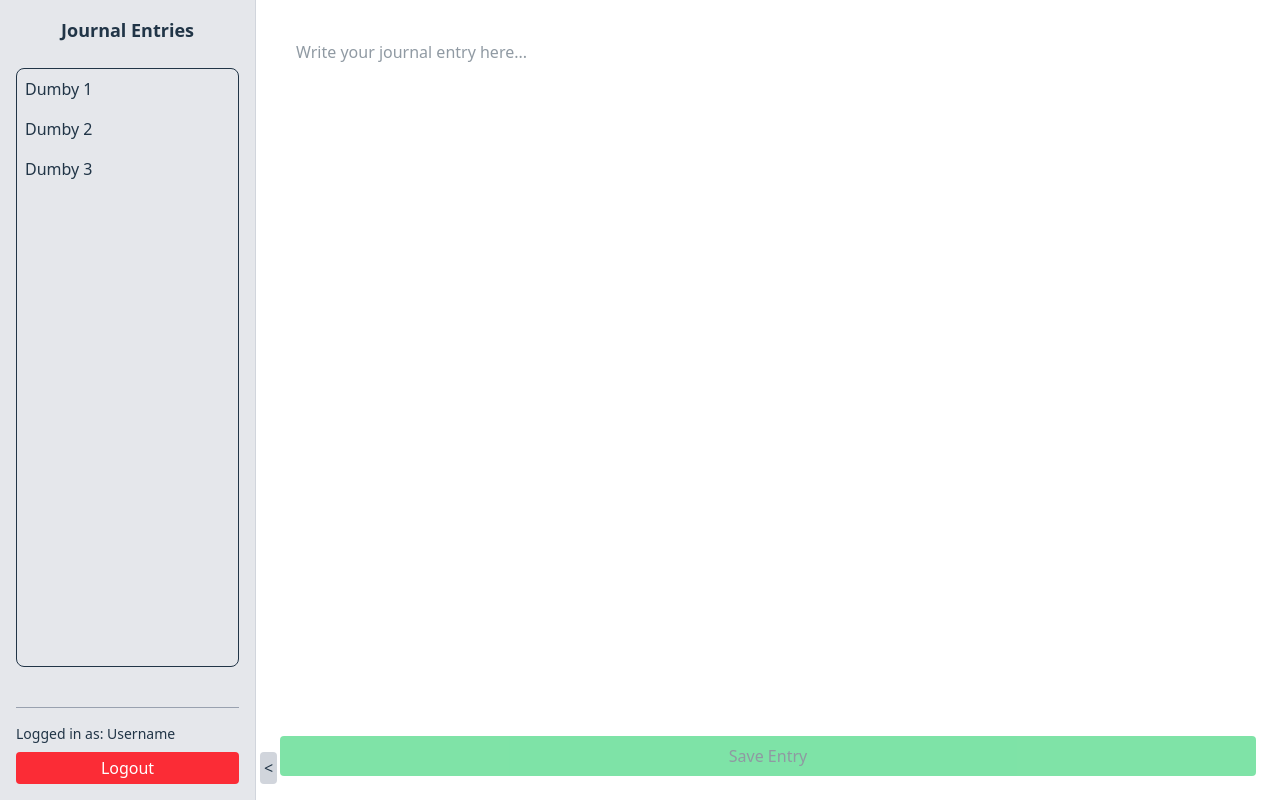
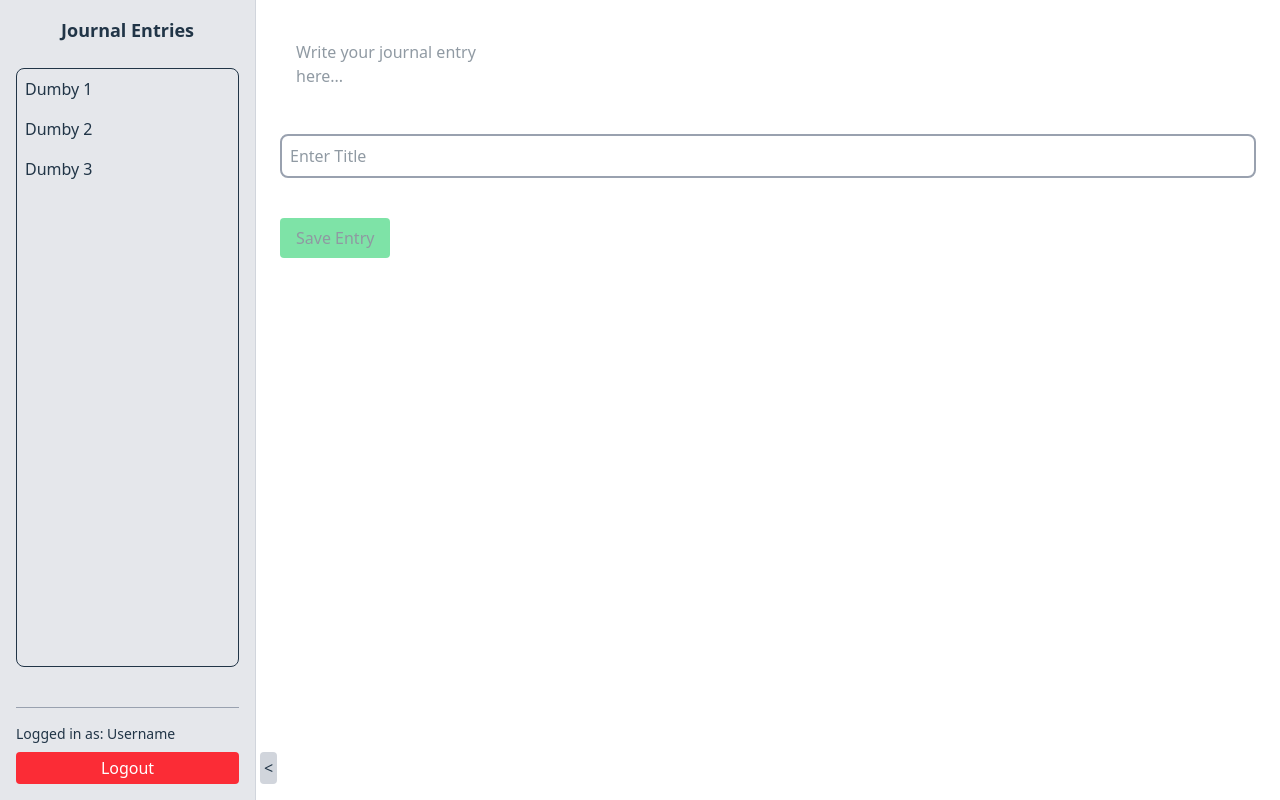
Before and after one commit to Samuel-Rojas/Mino, a React (Vite) app in the folder mino/: page /mainpage in a window 1280 px wide. Built offline with nearby package versions, Linux system fonts and the light colour scheme; no server answers.

Commit message:
added a post endpoint, need to rewrite the get endpoint and make the UI much nicer, then render in the entries dynamically

```diff
--- a/mino/src/App.tsx
+++ b/mino/src/App.tsx
@@ -3,7 +3,6 @@ import { AnimatePresence } from 'framer-motion';
 import Welcome from './pages/Welcome';
 import Login from './pages/Login';
 import MainPage from './pages/MainPage';
-import SaveJournal from './pages/SaveJournal';
 import Testing from './pages/Testing';
 
 function App() {
@@ -13,7 +12,6 @@ function App() {
             <Route path="/" element={<Welcome />} />
             <Route path="/login" element={<Login />} />
             <Route path="/mainpage" element={<MainPage />} />
-            <Route path="/savejournal" element={<SaveJournal />} />
             <Route path="/testing" element={<Testing />} />
         </Routes>
         </AnimatePresence>
--- a/mino/src/pages/JournalEntry.tsx
+++ b/mino/src/pages/JournalEntry.tsx
@@ -1,36 +1,112 @@
-import { useState } from "react";
-import { useNavigate } from "react-router-dom";
+import { useState, useEffect } from "react";
+
+interface JournalEntry {
+  id: number | null;
+  title: string | null;
+  content: string | null;
+  date: string | null;
+}
 
 function JournalEntry() {
-    const [entryContent, setEntryContent] = useState("");
-    const navigate = useNavigate();
+  const [newEntryTitle, setNewEntryTitle] = useState<string>("");
+  const [newEntryContent, setNewEntryContent] = useState<string>("");
+  const [formMessage, setFormMessage] = useState<string | null>(null);
 
-    const handleContentChange = (event: React.ChangeEvent<HTMLTextAreaElement>) => {
-        setEntryContent(event.target.value);
+  const [journalEntries, setJournalEntries] = useState<JournalEntry[]>([]);
+  const [loadingMessage, setLoadingMessage] = useState<string>(
+    "Loading journal entries...."
+  );
+  const [errorMessage, setErrorMessage] = useState<string | null>(null);
+
+  const fetchJournalEntries = async () => {
+    setLoadingMessage("Loading journal entries...");
+    setErrorMessage(null);
+
+    try {
+      const response = await fetch("http://localhost:3001/api/entries");
+      if (!response.ok)
+        throw new Error(`HTTP error! status: ${response.status}`);
+      const data: JournalEntry[] = await response.json();
+      setJournalEntries(data);
+      setLoadingMessage("");
+    } catch (error) {
+      console.log(`Error fetching journal entries: ${error}`);
+      setErrorMessage(
+        "Failed to load journal entries. Please check the backend server."
+      );
+      setLoadingMessage("");
+    }
   };
 
-    const handleSave = () => {
-        //For now just log the content to the console
-        console.log("Entry saved!:", entryContent);
-        navigate("/savejournal");
+  useEffect(() => {
+    fetchJournalEntries();
+  }, []);
 
+  const handleSave = async (e: React.FormEvent) => {
+    e.preventDefault();
+    setFormMessage(null);
+
+    if (!newEntryTitle || !newEntryContent) {
+      setFormMessage("Please provide both title and content");
+      return;
     }
 
+    try {
+      const response = await fetch("http://localhost:3001/api/entries", {
+        method: "POST",
+        headers: {
+          "Content-Type": "application/json",
+        },
+        body: JSON.stringify({
+          title: newEntryTitle,
+          content: newEntryContent,
+        }),
+      });
+      const responseData = await response.json();
+
+      if (!response.ok) {
+        throw new Error(
+          responseData.message || `HTTP Error! status: ${response.status}`
+        );
+      }
+
+      setFormMessage(responseData.message || "Entry added successfully!");
+      setNewEntryTitle("");
+      setNewEntryContent("");
+
+      await fetchJournalEntries();
+    } catch (error: any) {
+      console.error("Error adding new entry: ", error);
+      setFormMessage(`Error: ${error.message || "Failed to add entry."}`);
+    }
+  };
+
   return (
-        <div className="flex flex-col h-full p-6">
+    <section className="flex flex-col h-full p-6">
+      <form onSubmit={handleSave}>
         <textarea
           className="flex-grow rounded-md p-4 focus:outline-none focus:ring-2 focus:ring-indigo-200 resize-none"
           placeholder="Write your journal entry here..."
-                value={entryContent}
-                onChange={handleContentChange}
+          value={newEntryContent}
+          onChange={(e) => setNewEntryContent(e.target.value)}
         ></textarea>
-
+        <input
+          type="text"
+          placeholder="Enter Title"
+          className="border-2 border-gray-400 rounded-lg p-2 mb-6 mt-6 w-full"
+          value={newEntryTitle}
+          onChange={(e) => setNewEntryTitle(e.target.value)}
+        />
         <button
-            onClick={handleSave}
+          type="submit"
           className="mt-4 bg-green-500 py-2 px-4 rounded hover:bg-green-600 disabled:opacity-50"
-            disabled={!entryContent.trim()}
-            >Save Entry</button>
-        </div>
+          disabled={!newEntryContent.trim() && !newEntryTitle.trim()}
+        >
+          Save Entry
+        </button>
+        {formMessage && <p>{formMessage}</p>}
+      </form>
+    </section>
   );
 }
 
--- a/mino/src/pages/SaveJournal.tsx
+++ /dev/null
@@ -1,29 +0,0 @@
-import {motion} from 'framer-motion';
-
-function SaveEntry() {
-
-  const resumeBack = () => {
-    window.location.href = '/testing';
-  };
-
-  return (
-    <motion.div
-            initial={{ opacity: 0, x: -70 }}
-            animate={{ opacity: 1, x: 0 }}
-            exit={{ opacity: 0, x: 50 }}
-            transition={{ duration: 0.9 }}
-            className="m-0 p-0 flex flex-col items-center justify-center h-screen ">
-            <div>
-                <input type="text" placeholder="Title" className="border-2 border-gray-400 rounded-lg p-2 mb-6 mt-6 w-full" />
-                <input type="date" placeholder="Date" className="border-2 border-gray-400 rounded-lg p-2 mb-6 w-full" />
-            </div>
-            <div className="m-10 p-2">
-                <button onClick={resumeBack} className="rounded-lg before:ease relative h-12 w-40 overflow-hidden border border-emerald-400 bg-emerald-400 text-white shadow-2xl transition-all before:absolute before:right-0 before:top-0 before:h-12 before:w-6 before:translate-x-12 before:rotate-6 before:bg-white before:opacity-10 before:duration-700 hover:before:-translate-x-40">
-                    <span className="relative z-10">Submit</span>
-                </button>
-
-            </div>
-        </motion.div>
-  );
-}
-export default SaveEntry;
```
Also changed, not shown: mino/src/main.tsx (line endings or trailing spaces), 2 other files (tests, documents, lock files or other folders). Lines whose indentation alone changed are shown as unchanged.
